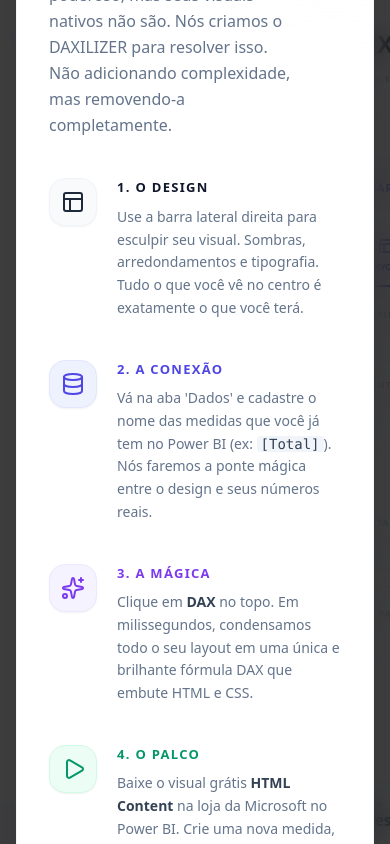
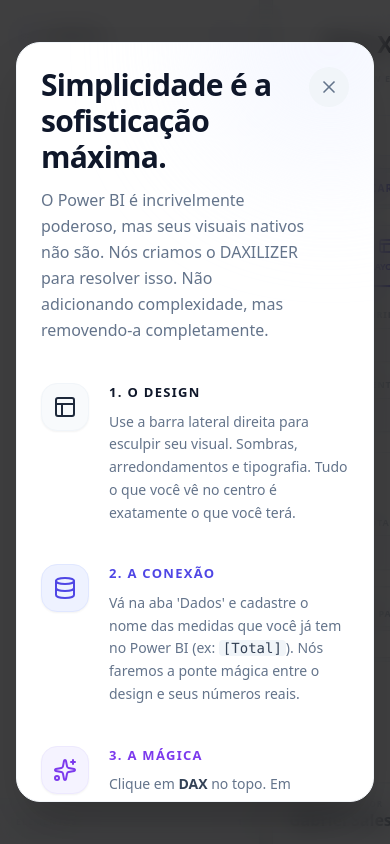
Before and after one commit to gabsalles/app-custom-html-visuals-dax-pbi, a React (Vite) app: page / in a window 390 px wide. Built offline with nearby package versions, Linux system fonts and the light colour scheme.

Commit message:
feat: Help window adjustment

```diff
--- a/App.tsx
+++ b/App.tsx
@@ -566,8 +566,8 @@
       {/* ── Modal de Ajuda (Estilo Apple / Steve Jobs) ── */}
       {isHelpOpen && (
         <div className="fixed inset-0 bg-[#0f0f11]/80 backdrop-blur-md flex items-center justify-center z-50 animate-fadeIn p-4" onClick={handleCloseHelp}>
-          <div className="bg-white rounded-3xl shadow-2xl w-full max-w-3xl overflow-hidden cursor-default border border-slate-100 transform transition-all" onClick={e => e.stopPropagation()}>
-            <div className="p-8 md:p-12 relative overflow-hidden">
+          <div className="bg-white rounded-3xl shadow-2xl w-full max-w-3xl max-h-[90vh] flex flex-col overflow-hidden cursor-default border border-slate-100 transform transition-all" onClick={e => e.stopPropagation()}>
+            <div className="p-6 md:p-12 relative overflow-y-auto custom-scrollbar flex-1">
 
               {/* Efeito de luz de fundo */}
               <div className="absolute top-0 right-0 w-64 h-64 bg-indigo-50 rounded-full blur-3xl opacity-60 -translate-y-1/2 translate-x-1/3 pointer-events-none" />
```
